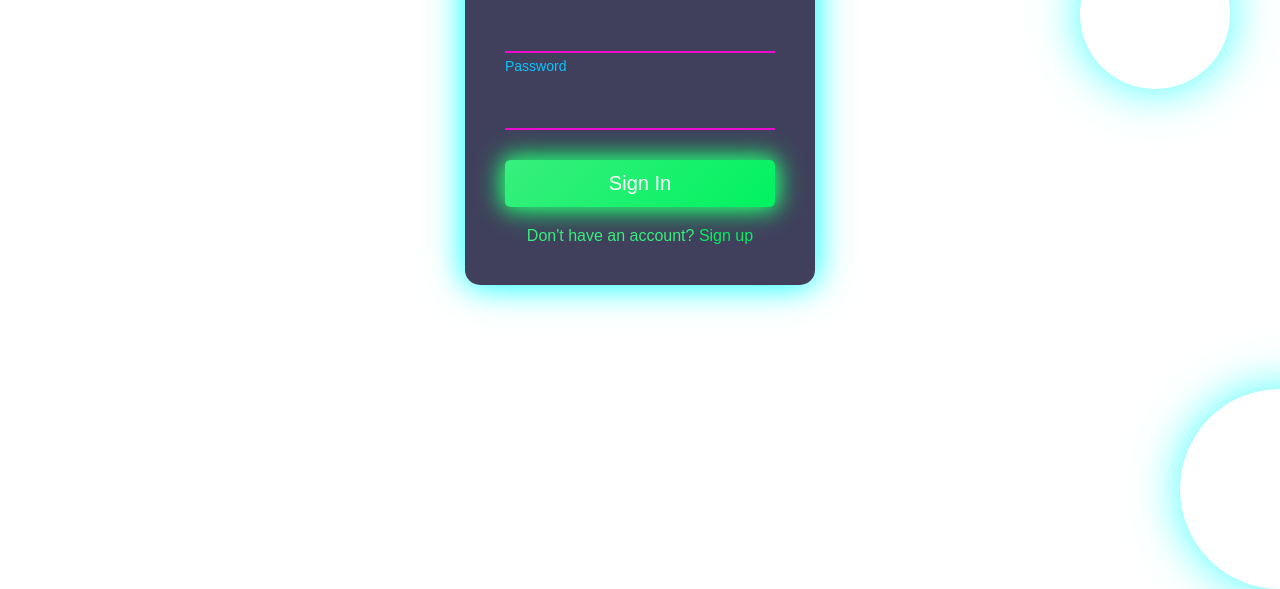
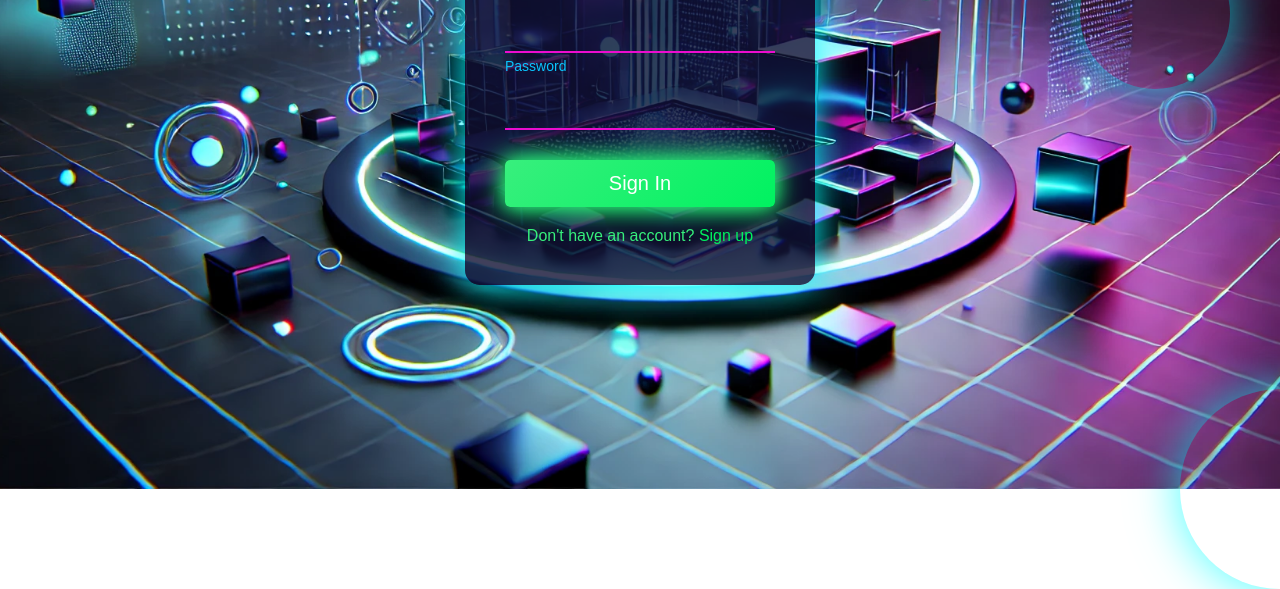
Before and after one commit to DevilHeartlesss/Login-Page, a plain HTML site: page index.html in a window 1280 px wide. Shown: the part 311-900 px from the top of the page. Drawn offline with Linux system fonts and the light colour scheme.

Commit message:
Update style.css

```diff
--- a/style.css
+++ b/style.css
@@ -20,7 +20,7 @@ body {
     display: flex;
     justify-content: center;
     align-items: center;
-    background: url('file:///C:/Users/dell/Downloads/DALL%C2%B7E%202024-09-30%2021.04.12%20-%20A%20futuristic%203D%20animated%20background%20featuring%20sleek,%20geometric%20shapes%20floating%20in%20a%20neon-lit%20environment.%20The%20color%20palette%20includes%20deep%20shades%20of%20bl.webp') no-repeat center center/cover;
+    background: url(' Image.webp') no-repeat center center/cover;
     color: white;
     overflow: hidden;
     position: relative;
```
